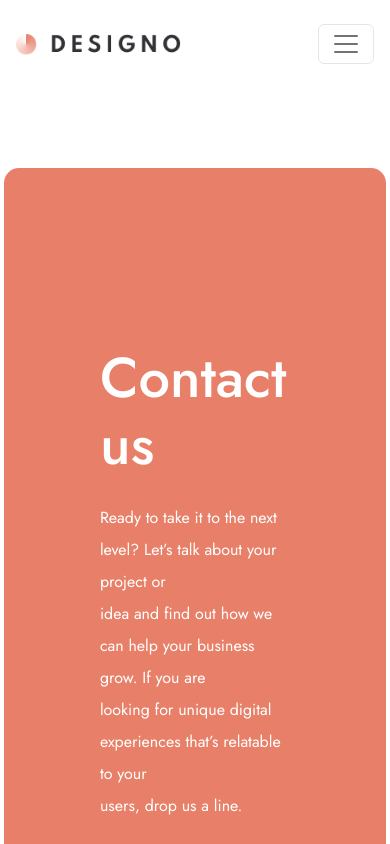
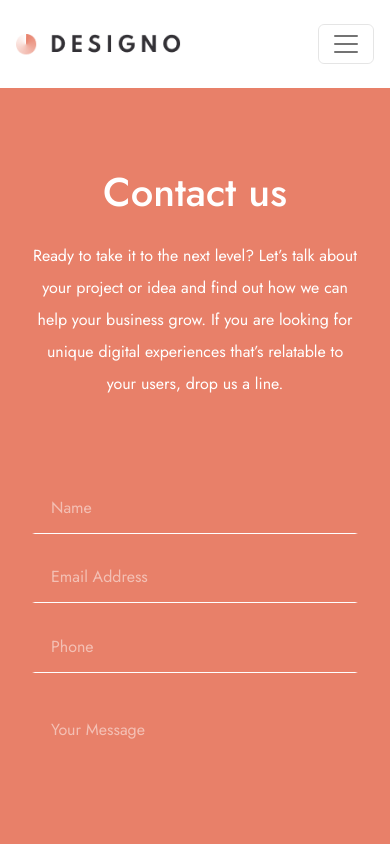
Before and after one commit to adetutudeborah/designo, a React (Vite) app: page /contact in a window 390 px wide. Shown: the top 844 px of the page. Built offline with nearby package versions, Linux system fonts and the light colour scheme.

Commit message:
improved the contact page mobile responsiveness

```diff
--- a/src/Components/Location/Location.jsx
+++ b/src/Components/Location/Location.jsx
@@ -9,7 +9,7 @@ function Location() {
 
             <div className='row text-center'>
 
-                <div className='col-lg-4 aboutlocation'>
+                <div className='col-lg-4 mb-5 aboutlocation'>
                   <img src={images.canada} alt="canada-location-img" className='img-fluid aboutlocationimg'/>
                 <p className='aboutlocationname'>Canada</p>
                 <Link to="/locations">
@@ -17,7 +17,7 @@ function Location() {
                     </Link>
                 </div>
 
-                <div className='col-lg-4 aboutlocation'>
+                <div className='col-lg-4 mb-4 aboutlocation'>
                   <img src={images.australia} alt="australia-location-img" className='img-fluid aboutlocationimg'/>
                 <p className='aboutlocationname'>Australia</p>
                     <Link to="/locations">
--- a/src/Pages/Appdesign/Appdesign.jsx
+++ b/src/Pages/Appdesign/Appdesign.jsx
@@ -44,7 +44,7 @@ function Appdesign() {
     ]);
 
     return(
-        <div className='container'>
+        <div className='designocontainer'>
 
              {/* Header section */}
 
--- a/src/Pages/Contact/Contact.css
+++ b/src/Pages/Contact/Contact.css
@@ -1,5 +1,4 @@
 .contactuscontainer{
-    margin: 5rem 1% 10rem;
     color: var(--white-color);
     height: 100%;
     padding: 0 6rem;
@@ -19,6 +18,7 @@
     font-size: 1rem;
     line-height: 2;
     margin-bottom: 0;
+    padding-right: 5rem;
 }
 
 /* Contact Form */
@@ -105,3 +105,73 @@ textarea::placeholder{
     color: var(--white-color);
     cursor: pointer;
 }
+
+@media screen and (max-width: 1024px) {
+
+.contactuscontainer{
+    height: 100%;
+    padding: 0 4rem;
+}
+
+.contactusinnercontainer{
+    padding: 5rem 0rem 0rem;
+}
+
+.contactussubtext{
+    padding-right: 0rem;
+}
+
+}
+
+@media screen and (max-width: 768px) {
+.contactuscontainer{
+    height: 100%;
+    padding: 0 2rem;
+}
+
+.contactusinnercontainer{
+    padding: 5rem 0rem 0rem;
+    text-align: center;
+}
+
+.contactustext{
+    font-size: 3rem;
+}
+
+.contactussubtext{
+    font-size: 1rem;
+    padding-right: 0rem;
+}
+
+.contactbutton{
+    text-align: center;
+    }
+
+}
+
+@media screen and (max-width: 480px) {
+.contactuscontainer{
+    height: 100%;
+    padding: 0 2rem;
+    border-radius: 0px;
+}
+
+.contactusinnercontainer{
+    padding: 5rem 0rem 0rem;
+    text-align: center;
+}
+
+.contactustext{
+    font-size: 2.5rem;
+}
+
+.contactussubtext{
+    font-size: 1rem;
+    padding-right: 0rem;
+}
+
+.contactbutton{
+    text-align: center;
+ }
+
+}
--- a/src/Pages/Contact/Contact.jsx
+++ b/src/Pages/Contact/Contact.jsx
@@ -4,7 +4,7 @@ import Location from '../../Components/Location/Location';
 
 function Contact() {
     return(
-        <div className='container'>
+        <div className='designocontainer'>
 
             <div className='contactuscontainer'>
                 <div className="row">
@@ -13,8 +13,8 @@ function Contact() {
 
                         <h2 className='contactustext mb-4'>Contact us</h2>
                         <p className='contactussubtext'>
-                        Ready to take it to the next level? Let’s talk about your project or <br /> idea and find out how we can help your business grow.
-                        If you are <br /> looking for unique digital experiences that’s relatable to your <br /> users, drop us a line.
+                        Ready to take it to the next level? Let’s talk about your project or idea and find out how we can help your business grow.
+                        If you are  looking for unique digital experiences that’s relatable to your users, drop us a line.
                         </p>
 
                     </div>
--- a/src/Pages/Graphicdesign/Graphicdesign.jsx
+++ b/src/Pages/Graphicdesign/Graphicdesign.jsx
@@ -30,7 +30,7 @@ function Graphicdesign() {
     ]);
 
     return(
-        <div className='container'>
+        <div className='designocontainer'>
 
              {/* Header section */}
 
--- a/src/Pages/Home/Home.jsx
+++ b/src/Pages/Home/Home.jsx
@@ -18,8 +18,7 @@ function Home() {
                         <p className='herosubtext'>With over 10 years in the industry, we are experienced in creating fully responsive websites, app design,
                         and engaging brand experiences. Find out more about our services.</p>
                         <div className='herobutton'>
-                          <Link to="/about">
-                            <a href='' className='herobtn'>Learn more</a>
+                          <Link to="/about" className='herobtn'>Learn more
                           </Link>
                           </div>
                     </div>
--- a/src/Pages/Webdesign/Webdesign.css
+++ b/src/Pages/Webdesign/Webdesign.css
@@ -1,7 +1,3 @@
-.container{
-    --bs-gutter-x: 0rem !important;
-}
-
 /* Header */
 
 .designhero{
--- a/src/Pages/Webdesign/Webdesign.jsx
+++ b/src/Pages/Webdesign/Webdesign.jsx
@@ -51,7 +51,7 @@ function Webdesign() {
     ]);
 
     return(
-        <>
+        <div className='designocontainer'>
 
              {/* Header section */}
 
@@ -118,7 +118,7 @@ function Webdesign() {
                 <div>
                     <Getintouch />
                 </div>
-        </>
+        </div>
     )
 }
 
```
